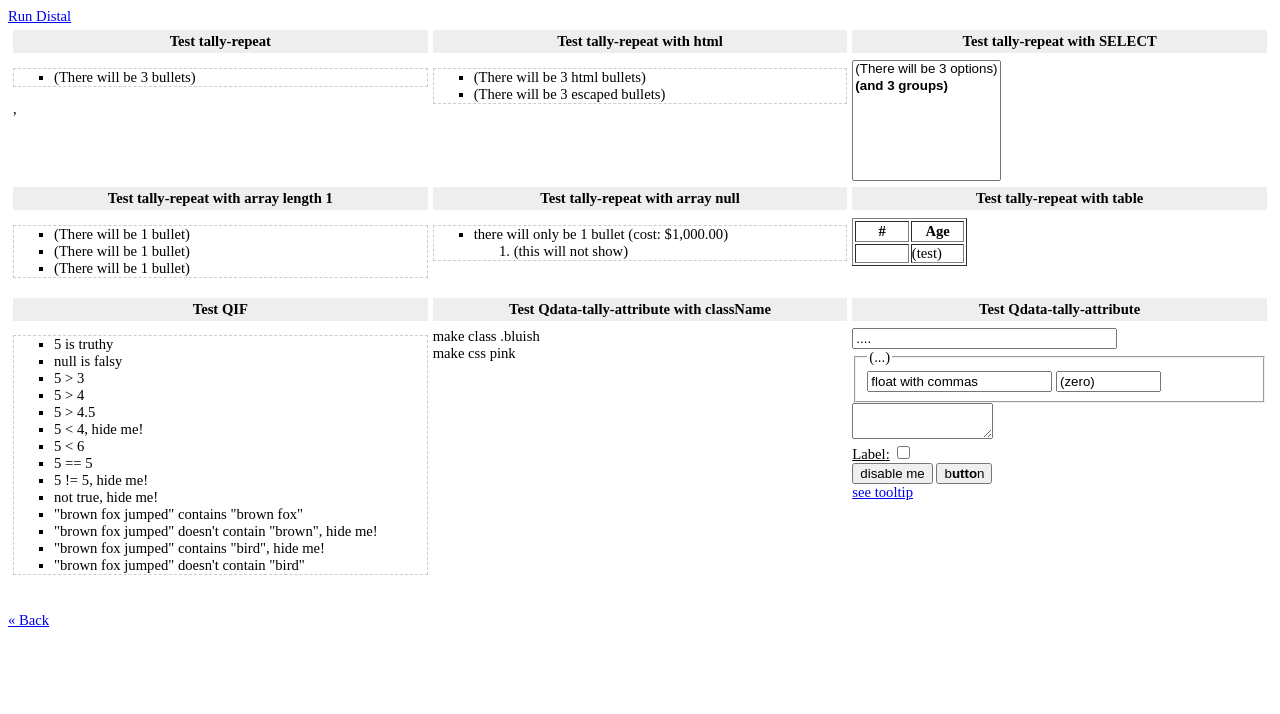
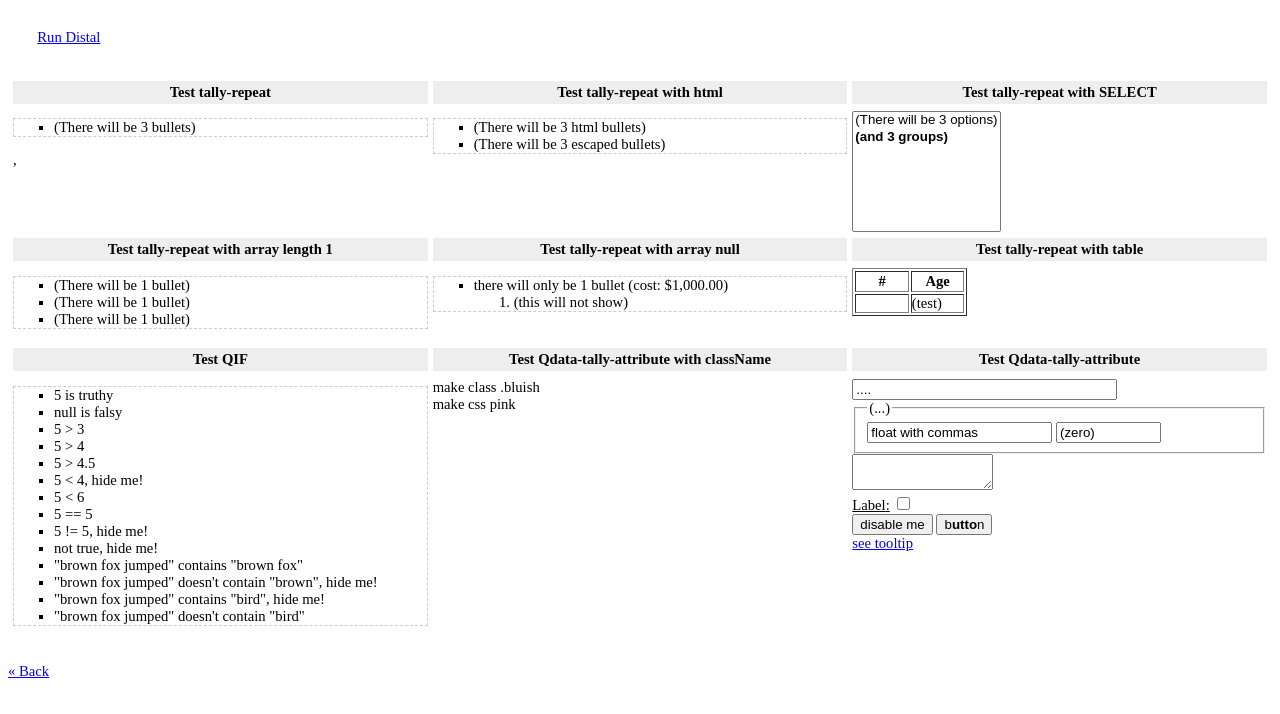
Before and after one commit to aral/tally, a website: page views/client-side-test.html in a window 1280 px wide. Drawn offline with Linux system fonts and the light colour scheme; files whose address does not match are found by name.

Commit message:
Tally when running in the client now renders the Distal client side tests correctly. Added .gitignore

```diff
--- a/views/client-side-test.html
+++ b/views/client-side-test.html
@@ -30,7 +30,7 @@ h2 {background-color:#eee; text-align:center; font-size:1em; padding:3px; margin
 .bluish {background:#aaf}
 </style>
 <body onload="if(/\bauto=1\b/i.test(location))tally(document.body,data);">
-<a href="javascript:tally(document.body,data);">Run Distal</a>
+<p><a href="javascript:tally(document.body,data);">Run Distal</a></p>
 
 <table cellspacing=5 border=0 width="100%">
 <tr>
```
Also changed, not shown: 2 other files.
